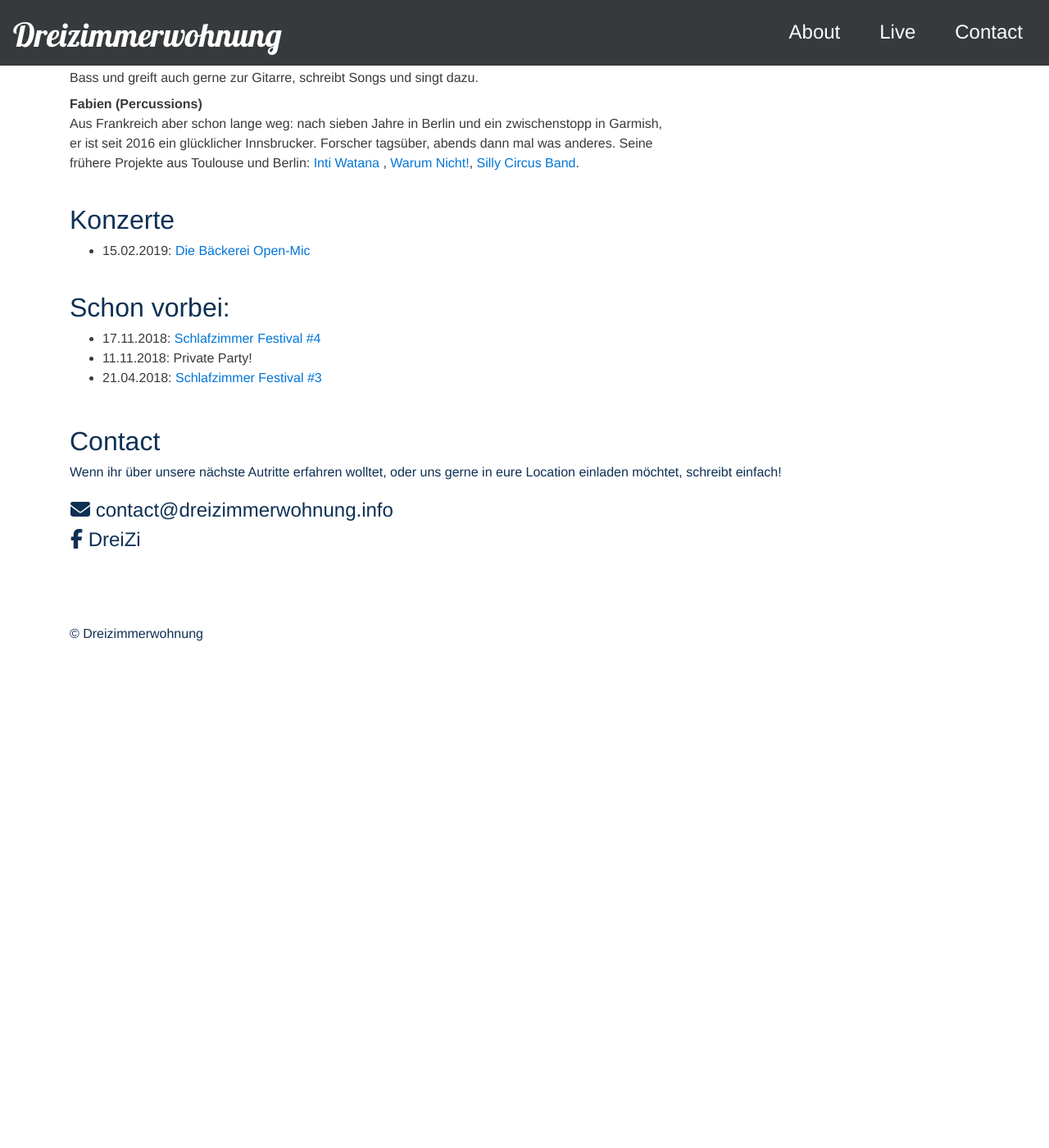
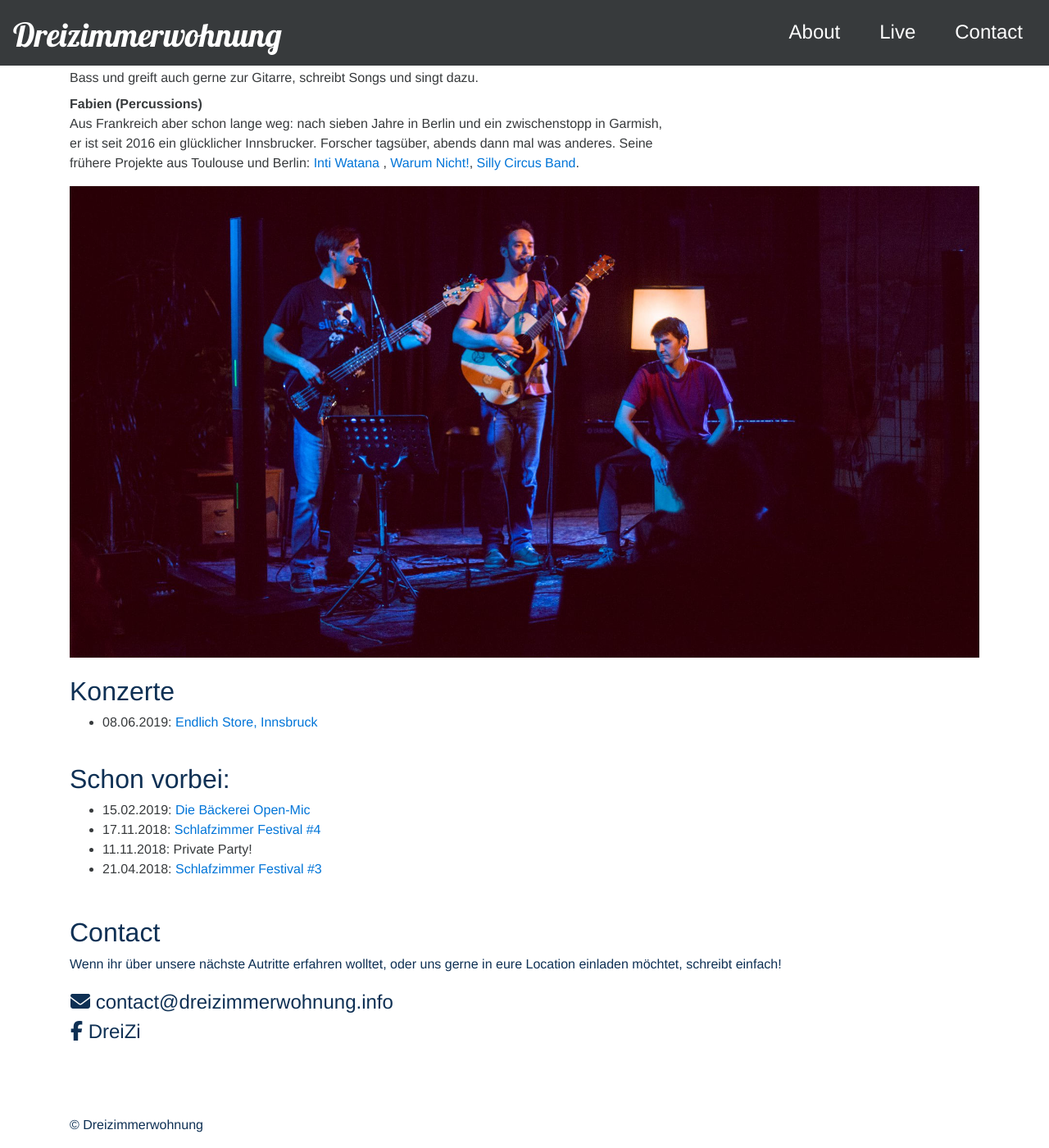
Before and after one commit to dreizimmerwohnung/dreizimmerwohnung.github.io, a Jekyll site: the page built from index.html, in a window 1280 px wide and 1400 px high, scrolled down 840 px. Shown: the whole window at 82% size. Built offline with Jekyll 4.4.1, drawn with Linux system fonts in a browser that asks for light colours; nearby versions of some CDN libraries; before the commit the page ends 1641 px from its top, so only the background shows below that.

Commit message:
Update konzert

```diff
--- a/_includes/about.html
+++ b/_includes/about.html
@@ -46,5 +46,11 @@
         <div class="col-sm-12 col-md-4">
             <img src="web-dist/images/3zi.jpeg" width="100%">
         </div>
+
+
+        <div class="col-md-12">
+            <img src="web-dist/images/baeckerei.jpg" width="100%">
+
+        </div>
     </div>
 </section>
--- a/_includes/concerts.html
+++ b/_includes/concerts.html
@@ -4,13 +4,14 @@
         <br>
           <h2>Konzerte</h2>
              <ul>
-                <li>15.02.2019: <a href="https://www.facebook.com/events/328677491077616/342501569695208/?notif_t=admin_plan_mall_activity&notif_id=1550222733659412"> Die Bäckerei Open-Mic</a></li>
-              </ul>
+              <li>08.06.2019: <a href="https://www.facebook.com/endlichstore/"> Endlich Store, Innsbruck</a></li>
+             </ul>
 
           <br>
 
           <h2>Schon vorbei:</h2>
              <ul>
+                <li>15.02.2019: <a href="https://www.facebook.com/events/328677491077616/342501569695208/?notif_t=admin_plan_mall_activity&notif_id=1550222733659412"> Die Bäckerei Open-Mic</a></li>
                 <li>17.11.2018: <a href="https://www.schlafzimmer-festival.org/"> Schlafzimmer Festival #4</a></li>
                 <li>11.11.2018: Private Party!</li>
                 <li>21.04.2018: <a href="https://www.schlafzimmer-festival.org/"> Schlafzimmer Festival #3</a></li>
```
Also changed, not shown: web-dist/images/baeckerei.jpg (added).
